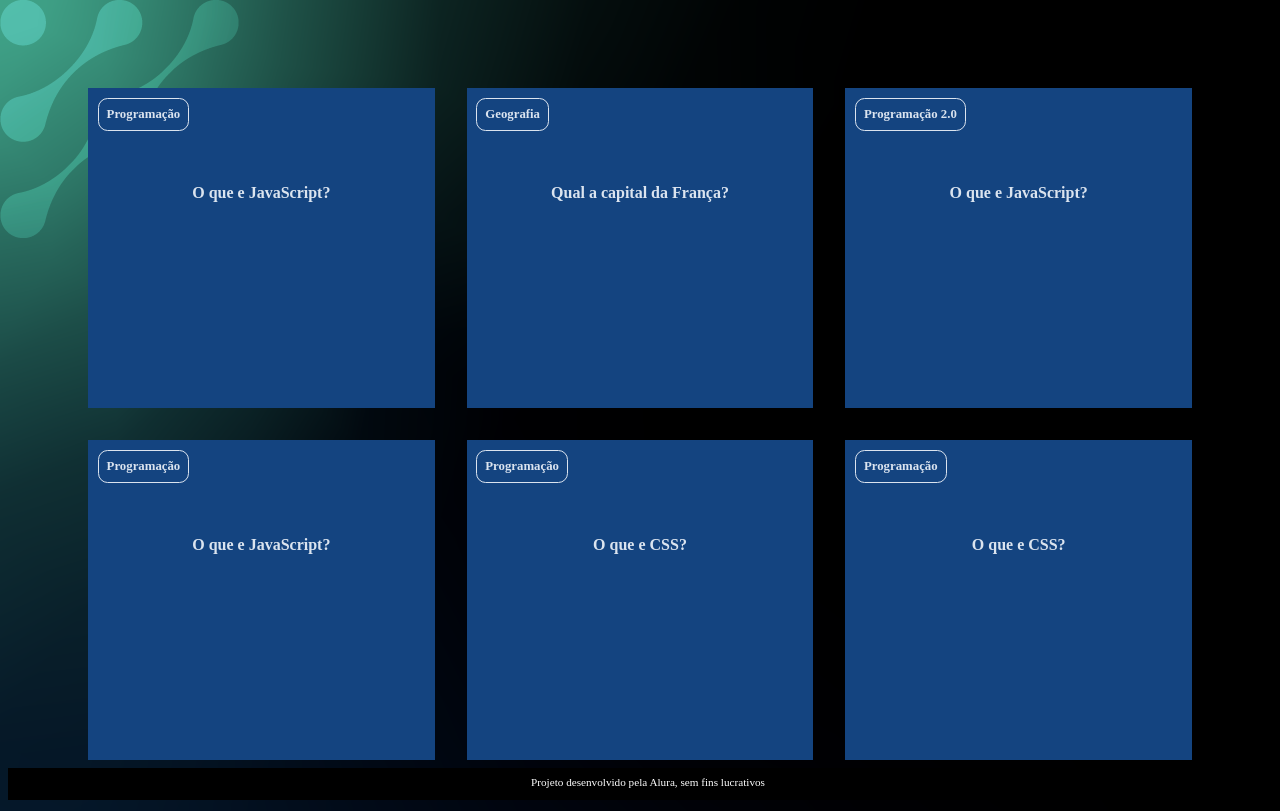
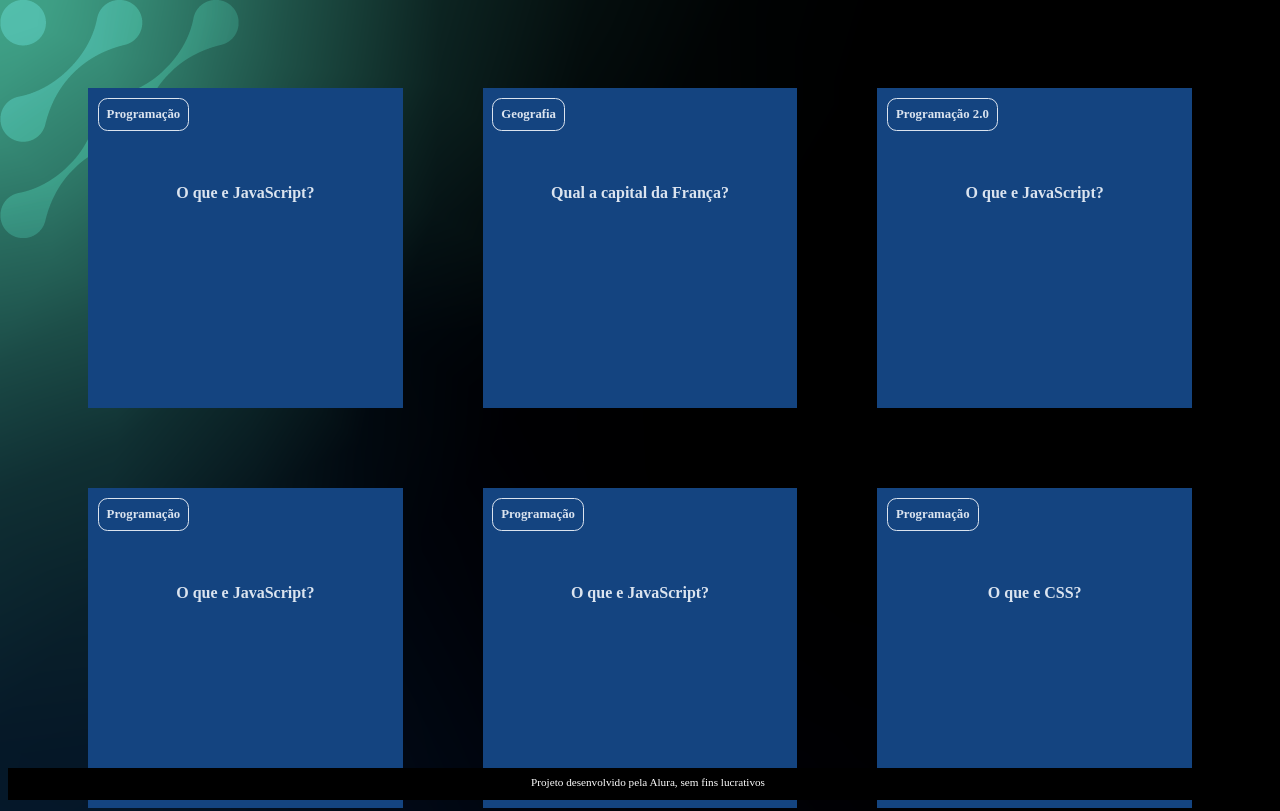
Before and after one commit to AllanaCamargo/camargo, a plain HTML site: page index.html in a window 1280 px wide. Shown: the top 811 px of the page. Drawn offline with Linux system fonts and the light colour scheme.

Commit message:
Add files via upload

```diff
--- a/assets/style.css
+++ b/assets/style.css
@@ -14,6 +14,7 @@ body{
     flex-wrap: wrap;
     justify-content: space-between;
     padding: 4rem;
+    gap: 3rem;
 }
 .cartao {
     margin: 1rem 1rem;
--- a/index.html
+++ b/index.html
@@ -53,6 +53,17 @@
                                         </div>
                                     </div>
                                     </article>
+                                    <article class="cartao">
+                                <div class="cartao__conteudo">
+                                    <h3>Programação</h3>
+                                        <div class="cartao__conteudo__pergunta">
+                                           <p> O que e JavaScript?</p>
+                                        </div>
+                                        <div class="cartao__conteudo__resposta">
+                                            <p>O JavaScript é uma linguagem de programação </p>
+                                        </div>
+                                    </div>
+                                    </article>
     <article class="cartao">
         <div class="cartao__conteudo">
             <h3>Programação</h3>
```
Also changed, not shown: perguntas.js (added, +17 -0 lines).
